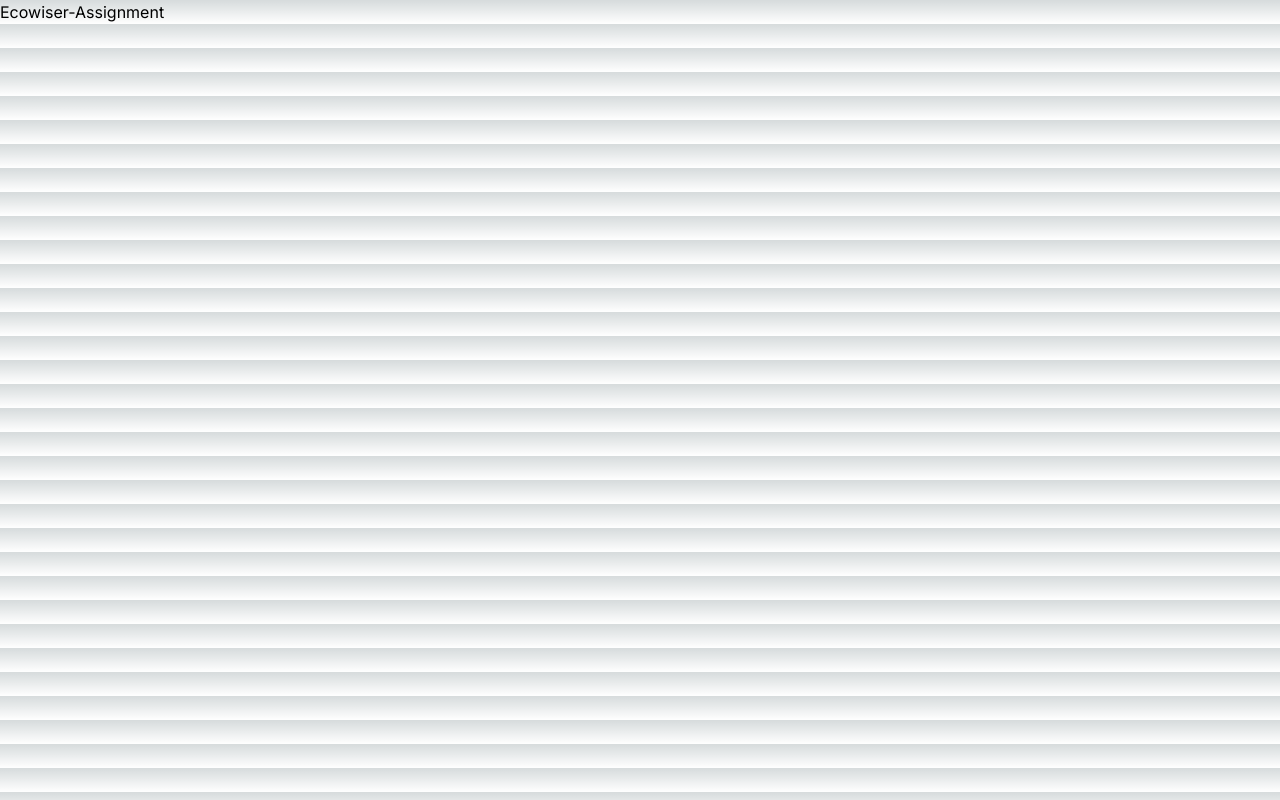
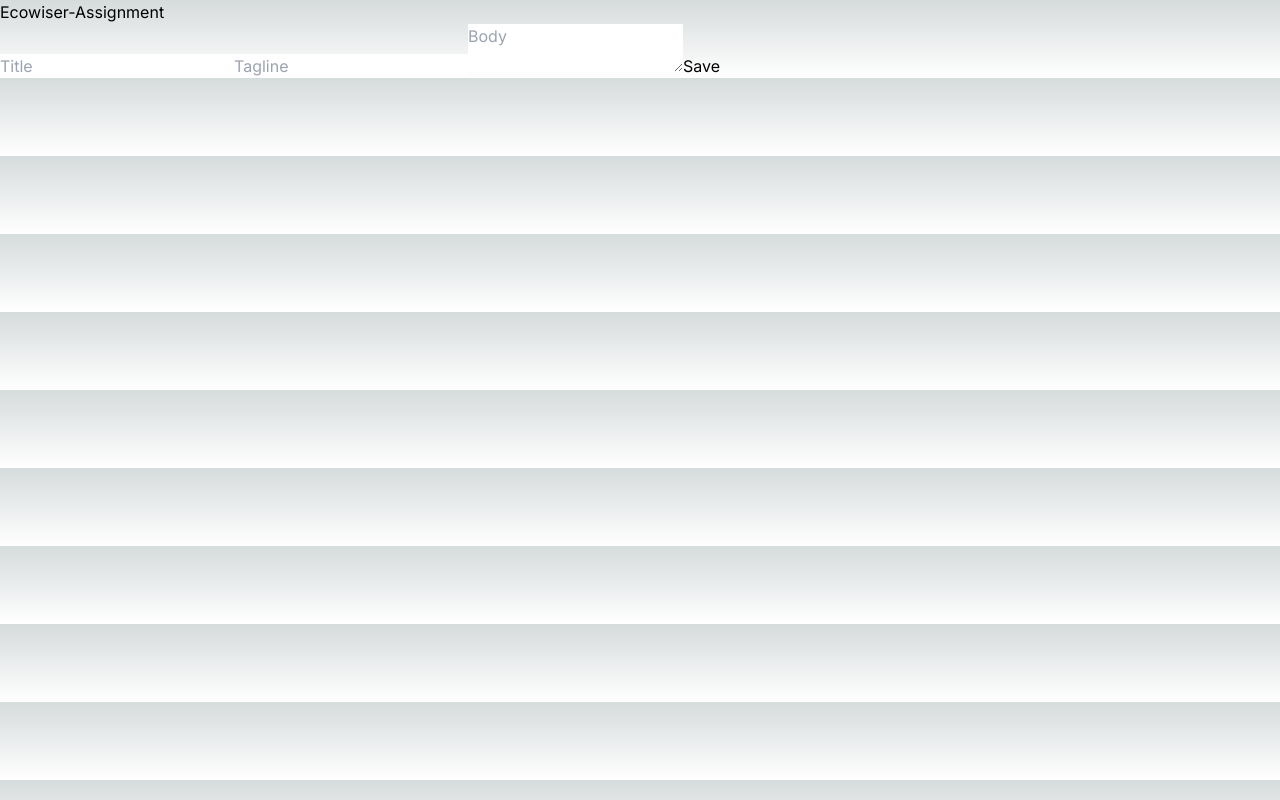
Before and after one commit to abhis12321/ecowiser-assignment, a Next.js app: page / in a window 1280 px wide. Built offline with nearby package versions, Linux system fonts and the light colour scheme.

Commit message:
NoteForm added for editing note or adding new-note

```diff
--- /dev/null
+++ b/src/app/_component/NoteForm.js
@@ -0,0 +1,21 @@
+import React, { useState } from 'react';
+
+export default function NoteForm({ onSave, note }) {
+    const [title, setTitle] = useState(note ? note.title : '');
+    const [tagline, setTagline] = useState(note ? note.tagline : '');
+    const [body, setBody] = useState(note ? note.body : '');
+
+    const handleSubmit = (e) => {
+        e.preventDefault();
+        onSave({ title, tagline, body, id: note ? note.id : null });
+    };
+
+    return (
+        <form onSubmit={handleSubmit}>
+            <input type="text" value={title} onChange={(e) => setTitle(e.target.value)} placeholder="Title" required />
+            <input type="text" value={tagline} onChange={(e) => setTagline(e.target.value)} placeholder="Tagline" required />
+            <textarea value={body} onChange={(e) => setBody(e.target.value)} placeholder="Body" required />
+            <button type="submit">Save</button>
+        </form>
+    );
+};
--- a/src/app/page.js
+++ b/src/app/page.js
@@ -1,9 +1,12 @@
+"use client"
 import React from 'react'
+import NoteForm from './_component/NoteForm'
 
 export default function page() {
   return (
     <div>
       Ecowiser-Assignment
+      <NoteForm />
     </div>
   )
 }
```
Also changed, not shown: src/app/_component/NoteBox.js (renamed from src/app/_component/Note.js).
